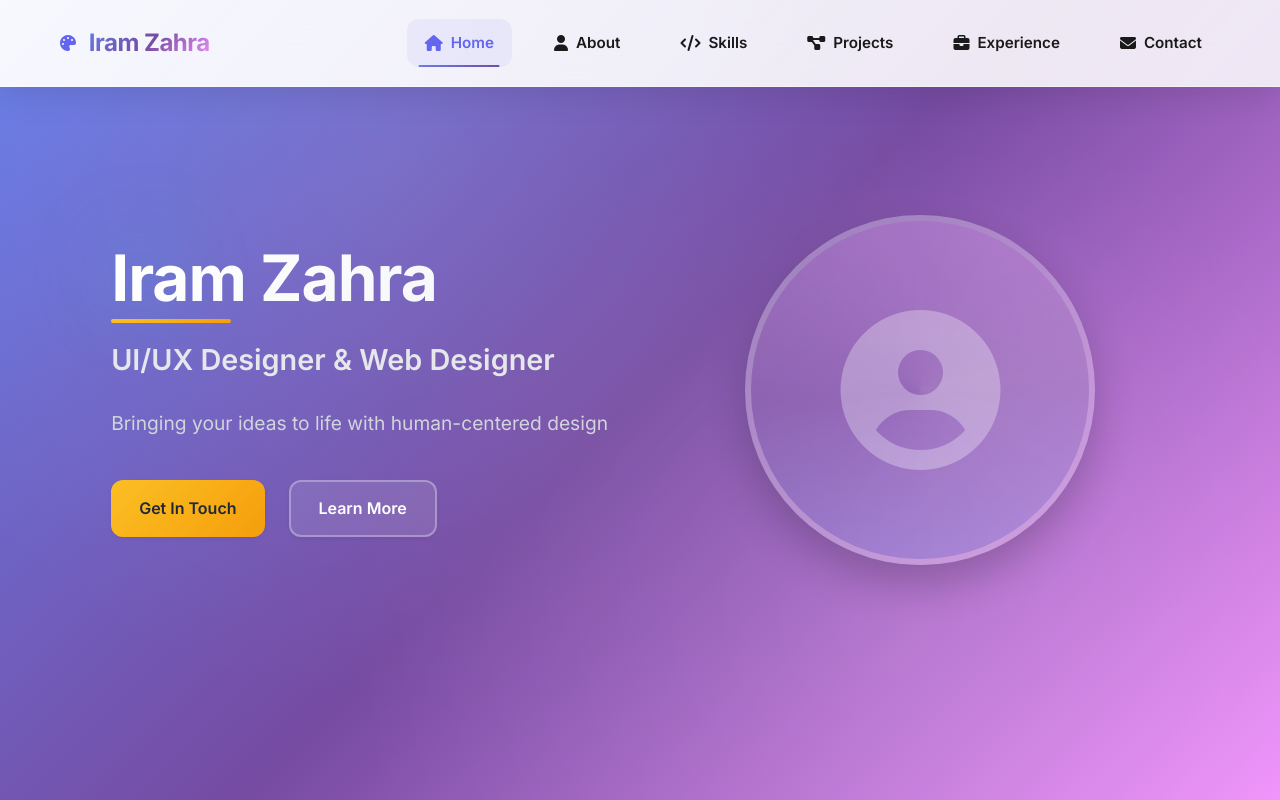
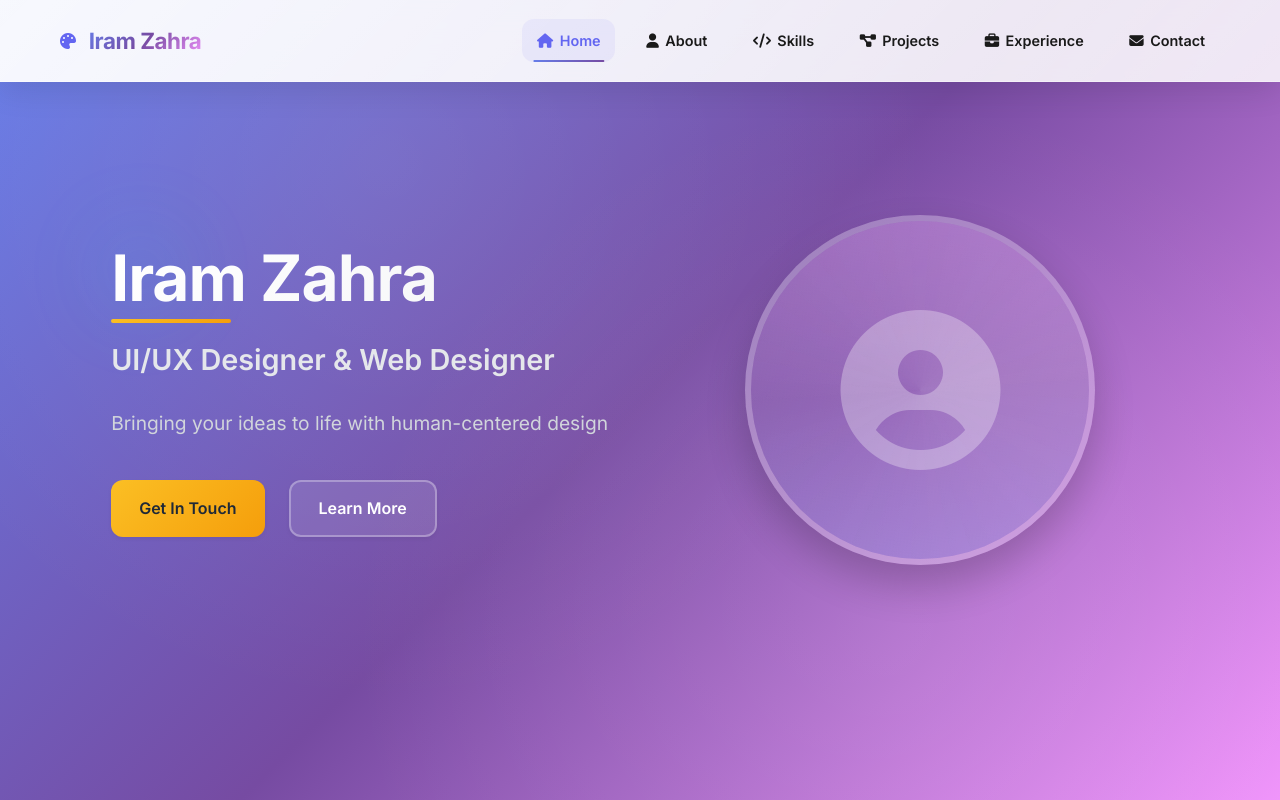
Before and after one commit to Khoso74/Iram-s-portfolio, a plain HTML site: page index.html in a window 1280 px wide. Shown: the top 800 px of the page. Drawn offline with Linux system fonts and the light colour scheme.

Commit message:
Update styles.css

```diff
--- a/styles.css
+++ b/styles.css
@@ -130,7 +130,7 @@ body::before {
     display: flex;
     justify-content: space-between;
     align-items: center;
-    gap: 2rem;
+    gap: 3rem;
 }
 
 .nav-logo {
@@ -140,6 +140,7 @@ body::before {
     gap: 0.8rem;
     white-space: nowrap;
     flex-shrink: 0;
+    min-width: 0;
 }
 
 .nav-logo i {
@@ -160,11 +161,14 @@ body::before {
     -webkit-text-fill-color: transparent;
     background-clip: text;
     font-weight: 700;
-    font-size: 1.5rem;
+    font-size: 1.4rem;
     letter-spacing: -0.5px;
     position: relative;
     transition: var(--transition);
     white-space: nowrap;
+    flex-shrink: 0;
+    overflow: hidden;
+    text-overflow: ellipsis;
 }
 
 .nav-logo::before {
@@ -192,11 +196,12 @@ body::before {
 .nav-menu {
     display: flex;
     list-style: none;
-    gap: 1.5rem;
+    gap: 1rem;
     align-items: center;
     margin: 0;
     padding: 0;
     flex-shrink: 0;
+    margin-left: auto;
 }
 
 .nav-item {
@@ -207,18 +212,19 @@ body::before {
     text-decoration: none;
     color: var(--text-primary);
     font-weight: 600;
-    font-size: 0.95rem;
-    transition: var(--transition);
-    position: relative;
-    padding: 0.6rem 1rem;
+    font-size: 0.9rem;
+    transition: var(--transition);
+    position: relative;
+    padding: 0.5rem 0.8rem;
     border-radius: var(--border-radius);
     background: transparent;
     display: flex;
     align-items: center;
-    gap: 0.5rem;
+    gap: 0.4rem;
     cursor: pointer;
     white-space: nowrap;
     border: 2px solid transparent;
+    flex-shrink: 0;
 }
 
 .nav-link::before {
@@ -262,7 +268,7 @@ body::before {
 }
 
 .nav-link i {
-    font-size: 1rem;
+    font-size: 0.9rem;
     transition: var(--transition);
     flex-shrink: 0;
 }
@@ -270,6 +276,7 @@ body::before {
 .nav-link span {
     font-weight: 600;
     white-space: nowrap;
+    flex-shrink: 0;
 }
 
 .nav-link:hover {
@@ -1519,7 +1526,7 @@ section {
 
 
 /* Responsive Design */
-@media (max-width: 1024px) {
+@media (max-width: 1200px) {
     .hamburger {
         display: flex;
     }
@@ -1640,6 +1647,14 @@ section {
 }
 
 @media (max-width: 480px) {
+    .nav-logo h2 {
+        font-size: 1.2rem;
+    }
+
+    .nav-logo i {
+        font-size: 0.9rem;
+    }
+
     .hero-title {
         font-size: 2.5rem;
     }
```
